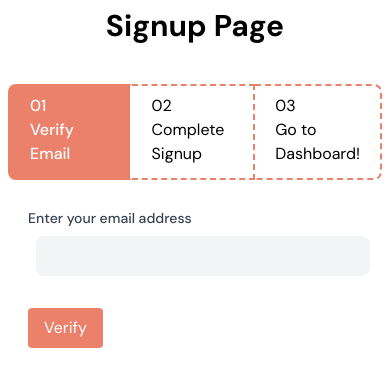
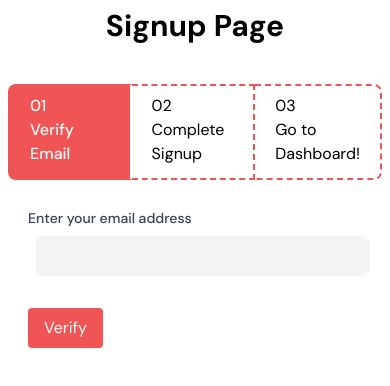
Before and after one commit to d17012002/InVITe, a Next.js app in the folder client/: page /users/signup in a window 390 px wide. Shown: the top 386 px of the page. Built offline with nearby package versions, Linux system fonts and the light colour scheme.

Commit message:
UI changes
- Landing page UI change(colors)
- Signin & signup UI change(colors)
- Registartion number always stores in uppercase
- Scroll bar UI change
- fix navbar to top always
- navbar responsive flex implemented

```diff
--- a/client/src/components/LandingPage.js
+++ b/client/src/components/LandingPage.js
@@ -7,12 +7,12 @@ function LandingPage() {
       <div className="text-xl">you have two options: </div>
       <div>
         <a href="/users/signin">
-          <button className="mr-4 bg-red-400 text-white py-2 px-4 rounded hover:bg-red-500">
+          <button className="mr-4 bg-[color:var(--darker-secondary-color)] text-white py-2 px-4 rounded hover:bg-[color:var(--secondary-color)]">
             Signin
           </button>
         </a>
         <a href="/users/signup">
-          <button className="mr-4 bg-red-400 text-white py-2 px-4 rounded hover:bg-red-500">
+          <button className="mr-4 bg-[color:var(--darker-secondary-color)] text-white py-2 px-4 rounded hover:bg-[color:var(--secondary-color)]">
             Signup
           </button>
         </a>
--- a/client/src/components/NavBar.js
+++ b/client/src/components/NavBar.js
@@ -1,29 +1,27 @@
 const Header = () => {
   return (
-        <header className="bg-[color:var(--white-color)] text-[color:var(--secondary-color)]">
-            <div className="container mx-auto flex items-center justify-between p-4">
+    <header className="bg-[color:var(--white-color)] fixed top-0 z-50 w-full shadow-md text-[color:var(--secondary-color)]">
+      <div className="container mx-auto flex items-center flex-col lg:flex-row justify-between p-4">
         <div className="flex items-center">
           {/* <img src="/logo.png" alt="Logo" className="h-8" /> */}
           <h1 className="m-2 text-gray-800 font-bold text-4xl">
             In
-                        <span className="text-[color:var(--secondary-color)]">
-                            VIT
-                        </span>
+            <span className="text-[color:var(--secondary-color)]">VIT</span>
             e✨
           </h1>
         </div>
         <nav className="text-sm">
           <ul className="flex items-center">
-                        <li className="ml-4">
+            <li className="mr-4">
               <a>Home</a>
             </li>
-                        <li className="ml-4">
+            <li className="mr-4">
               <a>Events</a>
             </li>
-                        <li className="ml-4">
+            <li className="mr-4">
               <a>Contact</a>
             </li>
-                        <li className="ml-4">
+            <li className="mr-4">
               <a>About</a>
             </li>
           </ul>
--- a/client/src/pages/users/dashboard.jsx
+++ b/client/src/pages/users/dashboard.jsx
@@ -11,14 +11,14 @@ function UserDashboard() {
   console.log("Found this from cookies ", cookies.get("user_token"));
 
   return (
-        <div className="overflow-y-hidden">
+    <div className="h-full overflow-y-hidden">
       <NavBar />
-            <div className="flex m-auto h-auto w-auto bg-[color:var(--primary-color)]">
-                <div className="flex m-auto container">
-                    <div className="flex flex-col p-4 sticky top-0 w-1/4 h-screen overflow-y-auto">
+      <div className="flex m-auto pt-28 overflow-y-hidden h-[calc(100vh)]">
+        <div className="flex mx-auto container ">
+          <div className="flex flex-col p-4 sticky top-0 w-1/4">
             <Dashboard_Filter />
           </div>
-                    <div className="w-3/4 p-4 overflow-y-auto h-screen">
+          <div className="w-3/4 p-4 overflow-y-auto h-[calc(80vh)]">
             <h2 className="text-lg font-medium mb-4">Cards</h2>
             <div className="grid grid-cols-1 sm:grid-cols-2 lg:grid-cols-3 gap-5">
               {UserImages?.map((image) => (
@@ -41,9 +41,7 @@ function UserDashboard() {
                       <p className="text-sm text-gray-800">
                         49 kilometers away
                       </p>
-                                            <p className="text-sm text-gray-800">
-                                                Aug 18-25
-                                            </p>
+                      <p className="text-sm text-gray-800">Aug 18-25</p>
                       <p className="text-sm text-gray-800 mt-2">
                         {" "}
                         <strong>$2,135</strong>
--- a/client/src/pages/users/signup.jsx
+++ b/client/src/pages/users/signup.jsx
@@ -54,7 +54,7 @@ export default function signup() {
           contactNumber: contactNumber,
           otp: otp,
           email: email,
-          regNumber: regNumber,
+          regNumber: regNumber.toUpperCase(),
           username: username,
         }),
       }
@@ -90,8 +90,8 @@ export default function signup() {
             <div
               className={`h-full border-2 rounded-l-lg px-5 py-2 ${
                 step >= 1
-                  ? `text-white bg-[color:var(--secondary-color)] border-r-white border-[color:var(--secondary-color)]`
-                  : `border-[color:var(--secondary-color)] opacity-10 border-dashed`
+                  ? `text-white bg-[color:var(--darker-secondary-color)] border-r-white border-[color:var(--darker-secondary-color)]`
+                  : `border-[color:var(--darker-secondary-color)] opacity-10 border-dashed`
               }`}
             >
               <div>01</div>
@@ -108,8 +108,8 @@ export default function signup() {
             <div
               className={`h-full border-2 border-l-0 px-5 py-2 ${
                 step >= 2
-                  ? `text-white bg-[color:var(--secondary-color)] border-r-white border-[color:var(--secondary-color)]`
-                  : `border-[color:var(--secondary-color)] border-dashed`
+                  ? `text-white bg-[color:var(--darker-secondary-color)] border-r-white border-[color:var(--darker-secondary-color)]`
+                  : `border-[color:var(--darker-secondary-color)] border-dashed`
               }`}
             >
               <div>02</div>
@@ -126,8 +126,8 @@ export default function signup() {
             <div
               className={`h-full border-2 border-l-0 rounded-r-lg px-5 py-2 ${
                 step >= 3
-                  ? `text-white bg-[color:var(--secondary-color)] border-[color:var(--secondary-color)]`
-                  : `border-[color:var(--secondary-color)] border-dashed`
+                  ? `text-white bg-[color:var(--darker-secondary-color)] border-[color:var(--darker-secondary-color)]`
+                  : `border-[color:var(--darker-secondary-color)] border-dashed`
               }`}
             >
               <div>03</div>
@@ -169,7 +169,7 @@ export default function signup() {
                 />
                 <button
                   type="submit"
-                  className="mt-4 bg-[color:var(--secondary-color)] text-white py-2 px-4 rounded hover:bg-[color:var(--darker-secondary-color)]"
+                  className="mt-4 bg-[color:var(--darker-secondary-color)] text-white py-2 px-4 rounded hover:bg-[color:var(--secondary-color)]"
                 >
                   Verify
                 </button>
@@ -267,7 +267,7 @@ export default function signup() {
 
                 <button
                   type="submit"
-                  className="mt-4 bg-[color:var(--secondary-color)] text-white py-2 px-4 rounded hover:bg-[color:var(--darker-secondary-color)]"
+                  className="mt-4 bg-[color:var(--darker-secondary-color)] text-white py-2 px-4 rounded hover:bg-[color:var(--secondary-color)]"
                 >
                   Complete Signup
                 </button>
@@ -291,7 +291,7 @@ export default function signup() {
                 </div>
                 <button
                   onClick={() => router.push("/users/dashboard")}
-                  className="mt-4 bg-[color:var(--secondary-color)] text-white py-2 px-4 rounded hover:bg-[color:var(--darker-secondary-color)]"
+                  className="mt-4 bg-[color:var(--darker-secondary-color)] text-white py-2 px-4 rounded hover:bg-[color:var(--secondary-color)]"
                 >
                   Go to Dashboard
                 </button>
--- a/client/src/styles/globals.css
+++ b/client/src/styles/globals.css
@@ -8,11 +8,35 @@
   --font-base: "DM Sans", sans-serif;
 
   --primary-color: #f6f6f6;
-  --secondary-color: #ec816b;
-  --darker-secondary-color: #e68d7b;
+  --secondary-color: #f87171;
+  --darker-secondary-color: #f05454;
   /* --darker-secondary-color: #ec816b; */
   --white-color: #ffffff;
   --gray-color: #242424;
+  --light-gray: #494949;
+}
+
+/* width */
+::-webkit-scrollbar {
+  width: 4px;
+}
+
+/* Track */
+::-webkit-scrollbar-track {
+  box-shadow: inset 0 0 5px grey;
+  border-radius: 10px;
+}
+
+/* Handle */
+::-webkit-scrollbar-thumb {
+  /* box-shadow: inset 0 0 5px grey;  */
+  background: var(--secondary-color);
+  border-radius: 10px;
+}
+
+/* Handle on hover */
+::-webkit-scrollbar-thumb:hover {
+  background: var(--light-gray);
 }
 
 * {
@@ -26,6 +50,6 @@
 
 @layer components {
   .filterInput {
-    @apply outline-none w-full bg-[color:var(--white-color)] rounded-lg border-b pl-4 py-3 lg:pl-6 lg:py-4 border-[color:var(--gray-color)] placeholder-black transition-all
+    @apply outline-none w-full bg-[color:var(--white-color)] rounded-lg border-b pl-4 py-3 lg:pl-6 lg:py-4 border-[color:var(--gray-color)] placeholder-black transition-all;
   }
 }
```
Also changed, not shown: client/src/pages/users/signin.jsx (+9 -9 lines). Lines whose indentation alone changed are shown as unchanged.
